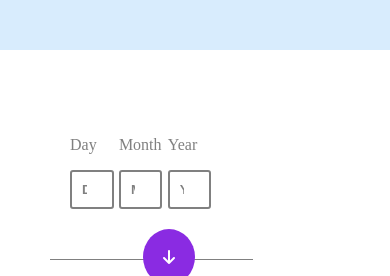
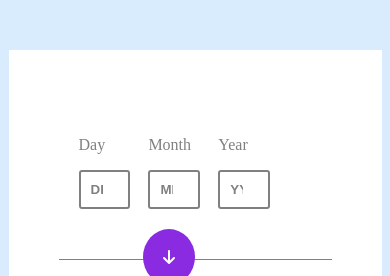
Before and after one commit to NellyFE/Age-Calculator-, a plain HTML site: page index.html in a window 390 px wide. Shown: the part 113-389 px from the top of the page. Drawn offline with Linux system fonts and the light colour scheme.

Commit message:
my commit

```diff
--- a/script.js
+++ b/script.js
@@ -32,9 +32,9 @@ function validation() {
   const userDate = new Date(userYear, userMonth - 1, userDay); // Month is 0-indexed
   const today = new Date();
 
+    //Future validation
   const isFutureDate = userDate > today;
 
-  //Future validation
   if (isFutureDate) {
     error.innerText = "Please Enter a valid previous date";
     isValid = false;
@@ -83,7 +83,6 @@ function validation() {
   // Validate year input
   if (
     isNaN(userYear) ||
-    userYear < 1900 ||
     userYear > new Date().getFullYear()
   ) {
     yearError.style.display = "block";
--- a/style.css
+++ b/style.css
@@ -89,7 +89,7 @@ h1 {
 
 @media (max-width: 700px) {
   #main-container {
-    width: 70%;
+    width: 100%;
   }
   .fa-solid {
     right: 50%;
@@ -105,4 +105,10 @@ h1 {
   #date-input {
     padding-bottom: 50px;
   }
+
+  #general-container {
+width: 70%;
+    padding: 50px;
+
+  }
 }
```
